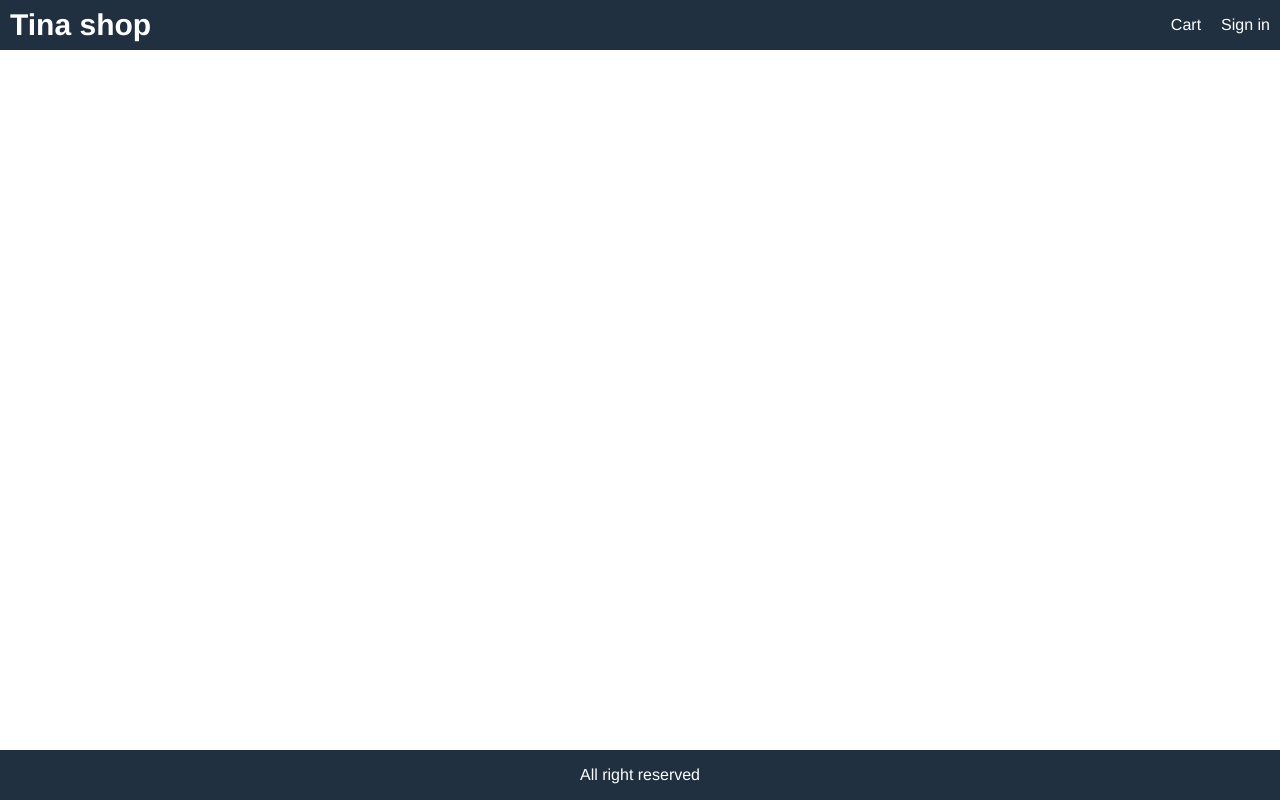
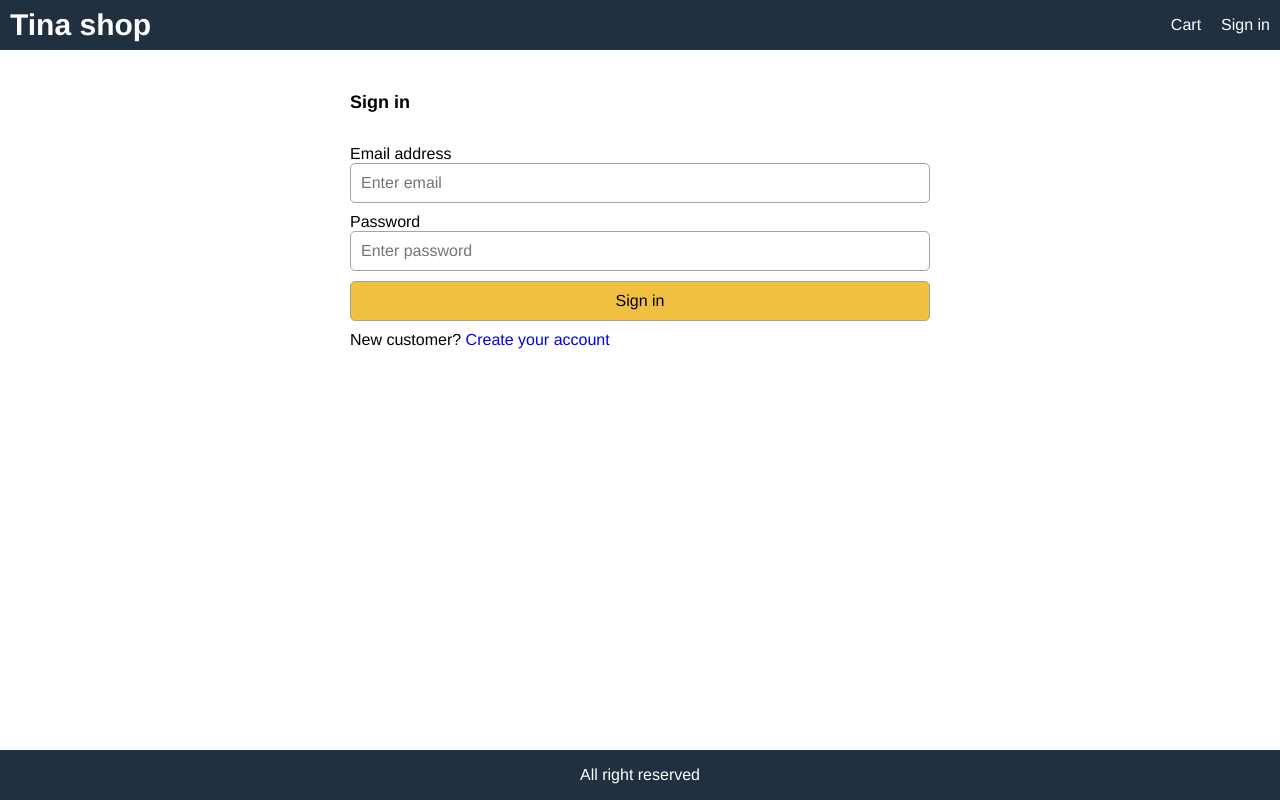
Before and after one commit to dagas19/tina-app, a React (Create React App) app in the folder frontend/: page /signin in a window 1280 px wide. Built offline with nearby package versions, Linux system fonts and the light colour scheme.

Commit message:
sign in screen

```diff
--- a/frontend/src/App.js
+++ b/frontend/src/App.js
@@ -1,9 +1,10 @@
-import { useSelector } from 'react-redux';
-import { BrowserRouter, Link, Route } from 'react-router-dom';
-import './App.css';
-import CartScreen from './components/Screens/CartScreen';
-import HomeScreen from './components/Screens/HomeScreen';
-import ProductScreen from './components/Screens/ProductScreen';
+import { useSelector } from "react-redux";
+import { BrowserRouter, Link, Route } from "react-router-dom";
+import "./App.css";
+import CartScreen from "./components/Screens/CartScreen";
+import HomeScreen from "./components/Screens/HomeScreen";
+import ProductScreen from "./components/Screens/ProductScreen";
+import SinginScreen from "./components/Screens/singinScreen";
 
 function App() {
   const cart = useSelector((state) => state.cart);
@@ -20,7 +21,9 @@
           <div>
             <Link to="/cart">
               Cart
-							{cartItems.length > 0 && <span className="badge">{cartItems.length}</span>}
+              {cartItems.length > 0 && (
+                <span className="badge">{cartItems.length}</span>
+              )}
             </Link>
             <Link to="/signin">Sign in</Link>
           </div>
@@ -28,6 +31,7 @@
         <main>
           <Route path="/cart/:id?" component={CartScreen}></Route>
           <Route path="/product/:id" component={ProductScreen}></Route>
+          <Route path="/signin" component={SinginScreen}></Route>
           <Route path="/" component={HomeScreen} exact></Route>
         </main>
         <footer className="row center">All right reserved</footer>
--- /dev/null
+++ b/frontend/src/components/Screens/singinScreen.js
@@ -0,0 +1,51 @@
+import React, { useState } from "react";
+import { Link } from "react-router-dom";
+export default function SinginScreen() {
+  const [email, setEmail] = useState("");
+  const [password, setPassword] = useState("");
+  const submitHandler = (e) => {
+    e.preventDefault();
+  };
+
+  return (
+    <div>
+      <form className="form" onSubmit={submitHandler}>
+        <div>
+          <h1>Sign in</h1>
+        </div>
+        <div>
+          <label htmlFor="email">Email address</label>
+          <input
+            type="email"
+            id="email"
+            placeholder="Enter email"
+            required
+            onChange={(e) => setEmail(e.target.value)}
+          />
+        </div>
+        <div>
+          <label htmlFor="password">Password</label>
+          <input
+            type="password"
+            id="password"
+            placeholder="Enter password"
+            required
+            onChange={(e) => setPassword(e.target.value)}
+          />
+        </div>
+        <div>
+          <label />
+          <button className="primary" type="submit">
+            Sign in
+          </button>
+        </div>
+        <div>
+          <label />
+          <div>
+            New customer? <Link to="/register">Create your account</Link>
+          </div>
+        </div>
+      </form>
+    </div>
+  );
+}
--- a/frontend/src/index.css
+++ b/frontend/src/index.css
@@ -20,9 +20,9 @@
 .grid-container {
   display: grid;
   grid-template-areas:
-		'header'
-		'main'
-		'footer';
+    "header"
+    "main"
+    "footer";
   grid-template-columns: 1fr;
   grid-template-rows: 5rem 1fr 5rem;
   height: 100%;
@@ -195,3 +195,17 @@
   color: #a02020;
   background-color: #ffe0e0e0;
 }
+/*form*/
+.form {
+  max-width: 60rem;
+  margin: 0 auto;
+}
+.form > div {
+  display: flex;
+  flex-direction: column;
+  margin: 1rem;
+}
+.from label {
+  margin: 1rem 0;
+  display: block;
+}
```
Lines whose indentation alone changed are shown as unchanged.
